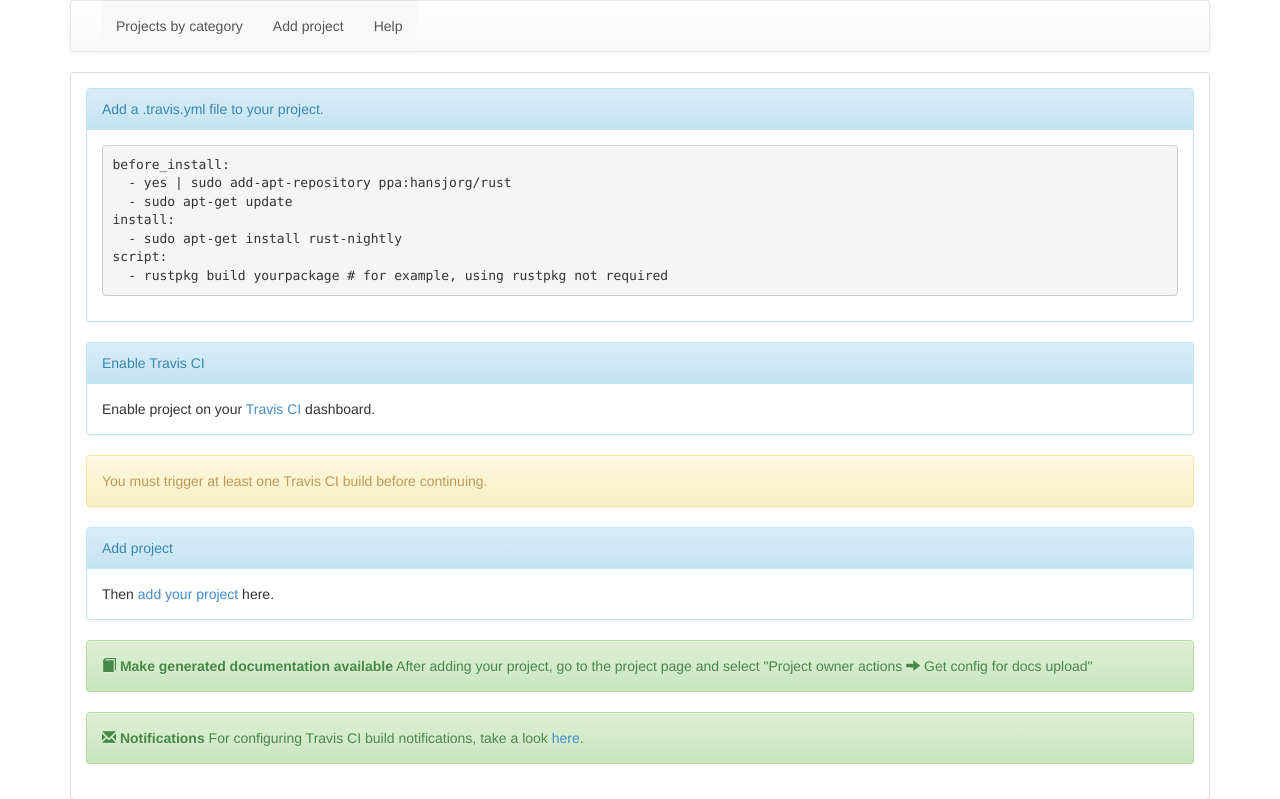
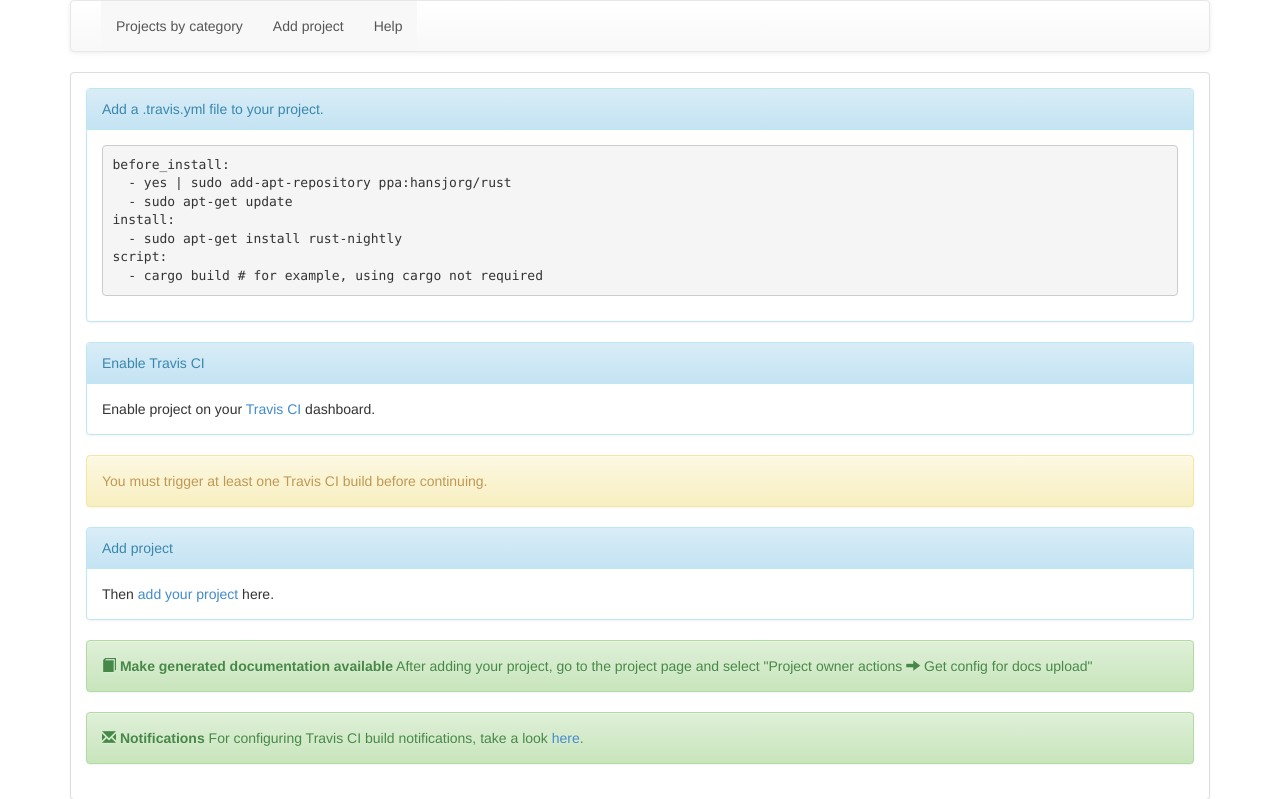
Before and after one commit to hansjorg/rust-ci, a Django app: template tpt/ppatrigger/templates/ppatrigger/help.html in a window 1280 px wide. Shown: the top 799 px of the page. Run offline with Django 3.2, Linux system fonts and the light colour scheme; the template is opened without the code that fills it, so the values that code supplies are empty; parts of the project's set-up code (start-up, migrations or seed data) failed here and were passed over; some libraries are stand-ins or nearby versions.

Commit message:
Swap "rustpkg" on help page with "cargo"

```diff
--- a/tpt/ppatrigger/templates/ppatrigger/help.html
+++ b/tpt/ppatrigger/templates/ppatrigger/help.html
@@ -18,7 +18,7 @@ before_install:
 install:
   - sudo apt-get install rust-nightly
 script:
-  - rustpkg build yourpackage # for example, using rustpkg not required
+  - cargo build # for example, using cargo not required
 </pre>
         </div>
       </div>
```
